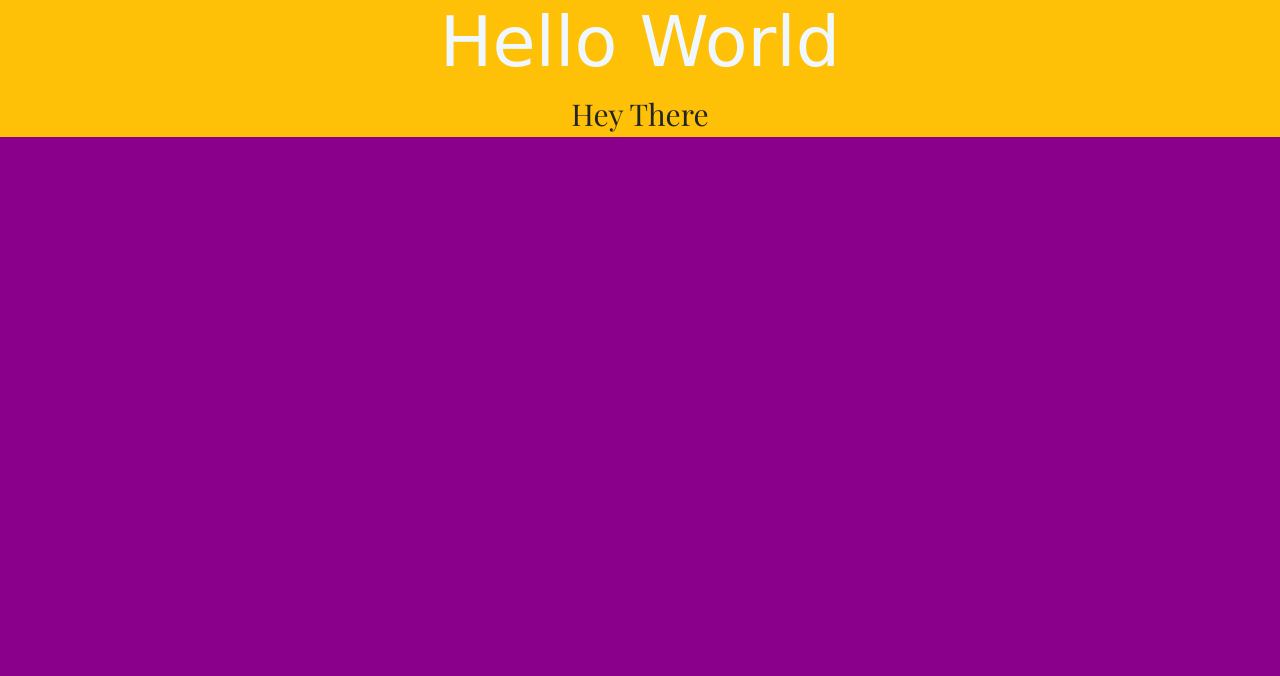
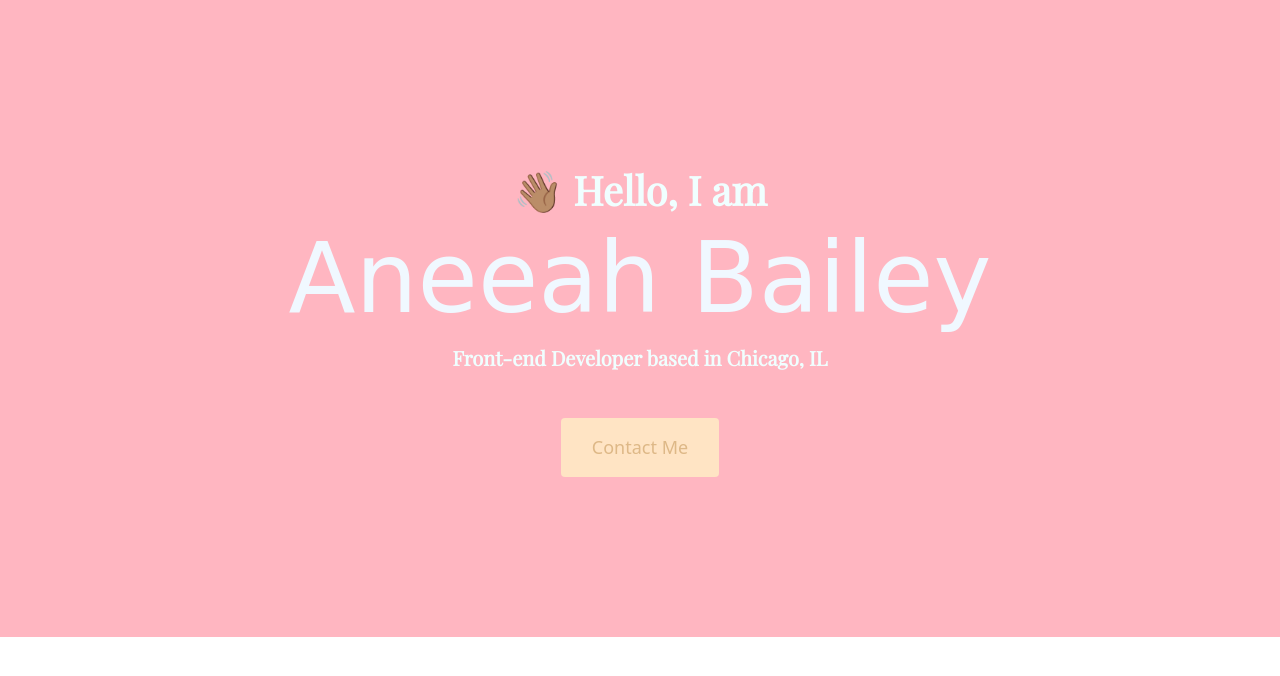
Before and after one commit to AneeahBaby/Official-portfolio, a plain HTML site: page index.html in a window 1280 px wide. Drawn offline with nearby package versions, Linux system fonts and the light colour scheme; a web font is replaced by a local one.

Commit message:
added heading with new HTML & CSS content

```diff
--- a/index.html
+++ b/index.html
@@ -14,13 +14,11 @@
     <title>Document</title>
 </head>
 <body>
-    <div class="d flex bg-warning">
-    <h1>
-    Hello World
-    </h1>
-    <p>
-        Hey There
-    </p>
+    <div class="hero">
+        <p>👋🏽 Hello, I am</p>
+   <h1>Aneeah Bailey</h1>
+   <h2 class="mb-5">Front-end Developer based in Chicago, IL</h2>
+   <a href="#" class="btn btn-branding">Contact Me</a>
     </div>
 </body>
 </html>
--- a/src/styles.css
+++ b/src/styles.css
@@ -1,10 +1,14 @@
+:root {
+    --branding-color: bisque;
+}
+
 body {
-    background-color: darkmagenta;
+    color: azure;
 }
-h1 {
+h1,  h3, h4, h5, h6 {
     font-family: 'Whisper', cursive;
     font-weight: 900px;
-    font-size: 70px;
+    font-size: 98px;
     color: aliceblue;
     text-align: center;
 }
@@ -12,4 +16,29 @@ p {
     font-family: 'Playfair Display', serif;
     font-size: 30px;
     text-align: center;
+    margin: 0;
 }
+.hero {
+    background: lightpink;
+    text-align: center;
+    padding:160px 20px;
+}
+.hero p {
+    font-family: 'Playfair Display', serif;
+    font-size: 40px;
+    font-weight: bold;
+}
+.hero h2 {
+    font-family: 'Playfair Display', serif;
+    font-size: 20px;
+    font-weight: bold;
+}
+.btn-branding {
+    background-color: var(--branding-color);
+    border-radius: 4px;
+    color: burlywood;
+    font-size: 18px;
+    line-height: 27px;
+    padding: 15px 30px;
+
+}
```
